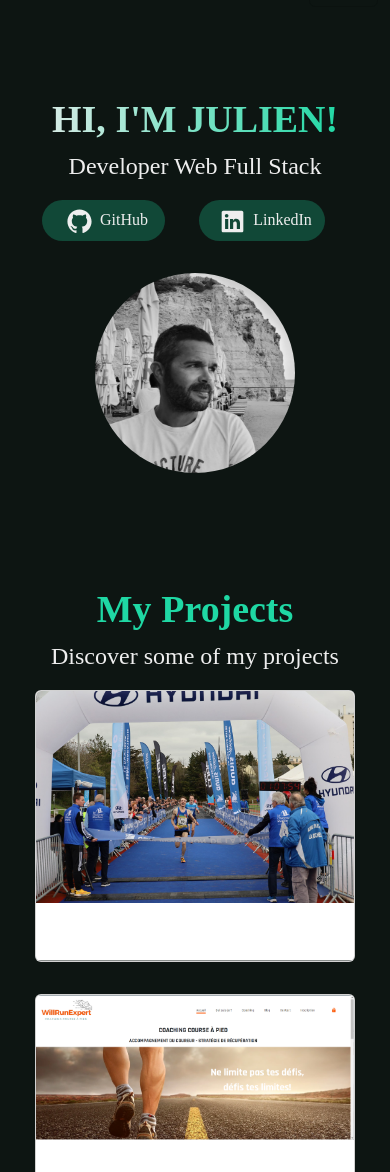
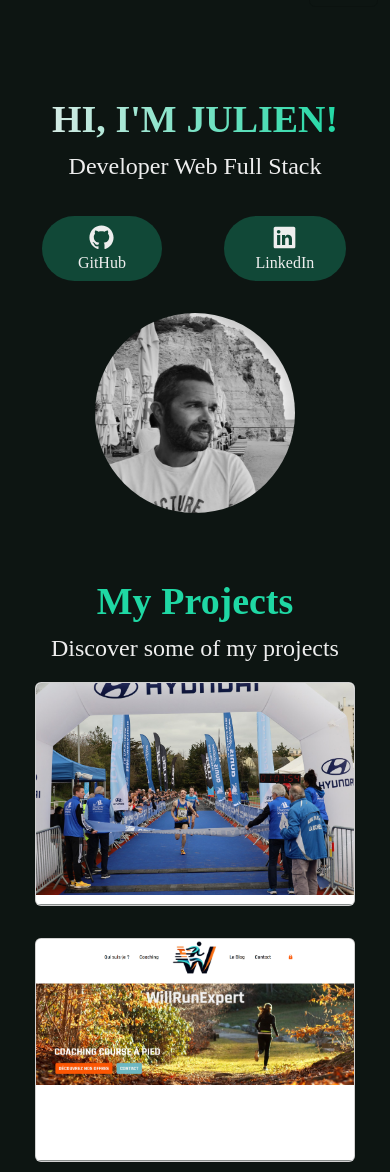
Before and after one commit to Julien0927/MyPortfolio, a PHP site: page / in a window 390 px wide. Shown: the part 54-1226 px from the top of the page. Run offline with PHP 8.4, Linux system fonts and the light colour scheme; a stand-in replaces the project's code that opens the database connection; style sheets or scripts are compiled from the project's sources; some libraries are stand-ins or nearby versions; some web fonts are replaced.

Commit message:
MAJ Responsive

```diff
--- a/assets/script.js
+++ b/assets/script.js
@@ -4,14 +4,14 @@ const cardsData = [
         title: 'Semimarathon de La Rochelle',
         text: "First official website!!! It was created for the 43rd edition of the La Rochelle half marathon.",
         link: "https://semimarathonlarochelle.fr/",
-        technologies: ["HTML", "CSS", "PHP"]
+        technologies: ["CSS", "PHP"]
     },
     {
         img: 'assets/img/willrunexpert.png',
         title: 'WillRunExpert',
         text: "Individual coaching website to improve running performance.",
         link: "https://willrunexpert.fr/",
-        technologies: ["HTML", "SASS", "PHP", "MySQL"]
+        technologies: ["SASS", "PHP", "MySQL"]
     },
     {
         img: 'assets/img/default.jpg',
--- a/assets/style.css
+++ b/assets/style.css
@@ -100,6 +100,7 @@ main {
   background-color: var(--btnColor);
   color: var(--primaryColor);
   border-radius: 5rem;
+  margin-right: 2rem;
 }
 
 .btn a {
@@ -177,10 +178,10 @@ a:link, a:visited, a:hover, a:active {
 .react, .javascript, .symfony, .sass, .php, .git, .figma, .mysql {
   width: 70px;
   height: 70px;
+  transition: transform ease 0.5s;
 }
 .react:hover, .javascript:hover, .symfony:hover, .sass:hover, .php:hover, .git:hover, .figma:hover, .mysql:hover {
   transform: scale(1.5);
-  transition: transform ease 0.3s;
 }
 
 .javascript {
@@ -310,61 +311,6 @@ a:link, a:visited, a:hover, a:active {
   box-shadow: 22vmin 0 3.5251356188vmin currentColor;
 }
 
-/* .background span:nth-child(7) {
-    color: #2a7e68;
-    top: 36%;
-    left: 26%;
-    animation-duration: 96s;
-    animation-delay: -99s;
-    transform-origin: -6vw 8vh;
-    box-shadow: -22vmin 0 3.71569824360395vmin currentColor;
-}
-.background span:nth-child(8) {
-    color: #114837;
-    top: 15%;
-    left: 38%;
-    animation-duration: 91s;
-    animation-delay: -9s;
-    transform-origin: 1vw 15vh;
-    box-shadow: 22vmin 0 3.2884370991575658vmin currentColor;
-}
-.background span:nth-child(9) {
-    color: #2a7e68;
-    top: 72%;
-    left: 49%;
-    animation-duration: 222s;
-    animation-delay: -227s;
-    transform-origin: -8vw 24vh;
-    box-shadow: -22vmin 0 3.1878239933867776vmin currentColor;
-}
-.background span:nth-child(10) {
-    color: #114837;
-    top: 88%;
-    left: 63%;
-    animation-duration: 26s;
-    animation-delay: -129s;
-    transform-origin: -19vw 14vh;
-    box-shadow: 22vmin 0 3.6154831669251104vmin currentColor;
-}
-.background span:nth-child(11) {
-    color: #114837;
-    top: 52%;
-    left: 44%;
-    animation-duration: 29s;
-    animation-delay: -144s;
-    transform-origin: 1vw -8vh;
-    box-shadow: 22vmin 0 3.650818610845419vmin currentColor;
-}
-.background span:nth-child(12) {
-    color: #1fd8a4;
-    top: 57%;
-    left: 25%;
-    animation-duration: 85s;
-    animation-delay: -214s;
-    transform-origin: 2vw 9vh;
-    box-shadow: -22vmin 0 3.3047420597703514vmin currentColor;
-}
- */
 .custom-alert {
   position: fixed; /* Positionnement fixe au milieu de l'écran */
   left: 50%;
@@ -428,24 +374,34 @@ a:link, a:visited, a:hover, a:active {
   .main button {
     margin-left: 30px;
   }
+  .reseaux {
+    display: flex;
+    justify-content: center;
+    margin-top: 2rem;
+  }
   .photo {
     display: block;
     margin: 0 auto;
     margin-top: 2rem;
+    margin-bottom: 1.5rem;
     width: 200px;
     height: 200px;
   }
   .projects {
-    margin-top: 2rem;
-    margin-bottom: 5rem;
+    margin-top: 0.5rem;
+    margin-bottom: 2rem;
   }
   .card {
     width: 20rem;
     margin: 0 auto;
     margin-bottom: 2rem;
+    min-height: 14rem;
   }
   .card-img-top {
     width: 100%;
+  }
+  .card-text {
+    font-size: 1rem;
   }
   .paragraph {
     font-size: 1.2rem;
--- a/assets/style.scss
+++ b/assets/style.scss
@@ -88,6 +88,7 @@ main {
     background-color: var(--btnColor);
     color: var(--primaryColor);
     border-radius: 5rem;
+    margin-right: 2rem;
 
 }
 
@@ -170,9 +171,9 @@ a:link, a:visited, a:hover, a:active {
 }
 
 @mixin hover {
+    transition: transform ease 0.5s;
  &:hover {
     transform: scale(1.5);
-    transition: transform ease 0.3s;
  }
 }
 
@@ -307,63 +308,6 @@ a:link, a:visited, a:hover, a:active {
     box-shadow: 22vmin 0 3.525135618843395vmin currentColor;
 }
 
-
-/* .background span:nth-child(7) {
-    color: #2a7e68;
-    top: 36%;
-    left: 26%;
-    animation-duration: 96s;
-    animation-delay: -99s;
-    transform-origin: -6vw 8vh;
-    box-shadow: -22vmin 0 3.71569824360395vmin currentColor;
-}
-.background span:nth-child(8) {
-    color: #114837;
-    top: 15%;
-    left: 38%;
-    animation-duration: 91s;
-    animation-delay: -9s;
-    transform-origin: 1vw 15vh;
-    box-shadow: 22vmin 0 3.2884370991575658vmin currentColor;
-}
-.background span:nth-child(9) {
-    color: #2a7e68;
-    top: 72%;
-    left: 49%;
-    animation-duration: 222s;
-    animation-delay: -227s;
-    transform-origin: -8vw 24vh;
-    box-shadow: -22vmin 0 3.1878239933867776vmin currentColor;
-}
-.background span:nth-child(10) {
-    color: #114837;
-    top: 88%;
-    left: 63%;
-    animation-duration: 26s;
-    animation-delay: -129s;
-    transform-origin: -19vw 14vh;
-    box-shadow: 22vmin 0 3.6154831669251104vmin currentColor;
-}
-.background span:nth-child(11) {
-    color: #114837;
-    top: 52%;
-    left: 44%;
-    animation-duration: 29s;
-    animation-delay: -144s;
-    transform-origin: 1vw -8vh;
-    box-shadow: 22vmin 0 3.650818610845419vmin currentColor;
-}
-.background span:nth-child(12) {
-    color: #1fd8a4;
-    top: 57%;
-    left: 25%;
-    animation-duration: 85s;
-    animation-delay: -214s;
-    transform-origin: 2vw 9vh;
-    box-shadow: -22vmin 0 3.3047420597703514vmin currentColor;
-}
- */
-
  .custom-alert {
     position: fixed; /* Positionnement fixe au milieu de l'écran */
     left: 50%;
@@ -437,25 +381,38 @@ a:link, a:visited, a:hover, a:active {
         margin-left: 30px;
     }
 
+    .reseaux {
+        display: flex;
+        justify-content: center;
+        margin-top: 2rem;
+    }
+
     .photo {
         display: block;
         margin: 0 auto;
         margin-top: 2rem;
+        margin-bottom: 1.5rem;
         width: 200px;
         height: 200px;
     }
     .projects {
-        margin-top: 2rem;
-        margin-bottom: 5rem;
+        margin-top: 0.5rem;
+        margin-bottom: 2rem;
     }
     .card {
         width: 20rem;
         margin: 0 auto;
         margin-bottom: 2rem;
+        min-height: 14rem;
     }
     .card-img-top {
         width: 100%;
     }
+
+    .card-text {
+        font-size: 1rem;
+    }
+
     .paragraph {
         font-size: 1.2rem;
     }
--- a/templates/main.php
+++ b/templates/main.php
@@ -3,10 +3,12 @@
         <div class="main col-md-5">
             <h1 class="title">HI, I'M JULIEN!</h1>
             <p>Developer Web Full Stack</p>
+            <div class="reseaux">
             <button class="btn px-3"><img src="assets/icones/github-logo.svg" class="px-2" alt="icone GitHub"/><a href="https://github.com/Julien0927/">GitHub</a></button>
             <button class="btn"><img src="assets/icones/linkedin-logo.svg" class="px-2" alt="icone LinkedIn"/><a href="https://www.linkedin.com/in/julien-varachas-925493217/">LinkedIn</a></button>
+            </div>
         </div>
-        <div class="col-md-5 pb-5">
+        <div class="col-md-5">
             <img class="photo center" src="assets/img/photoCV.jpg" alt="Photo Julien Varachas"/>
         </div>
     </div>
```
Also changed, not shown: assets/img/willrunexpert.png, 1 other file.
